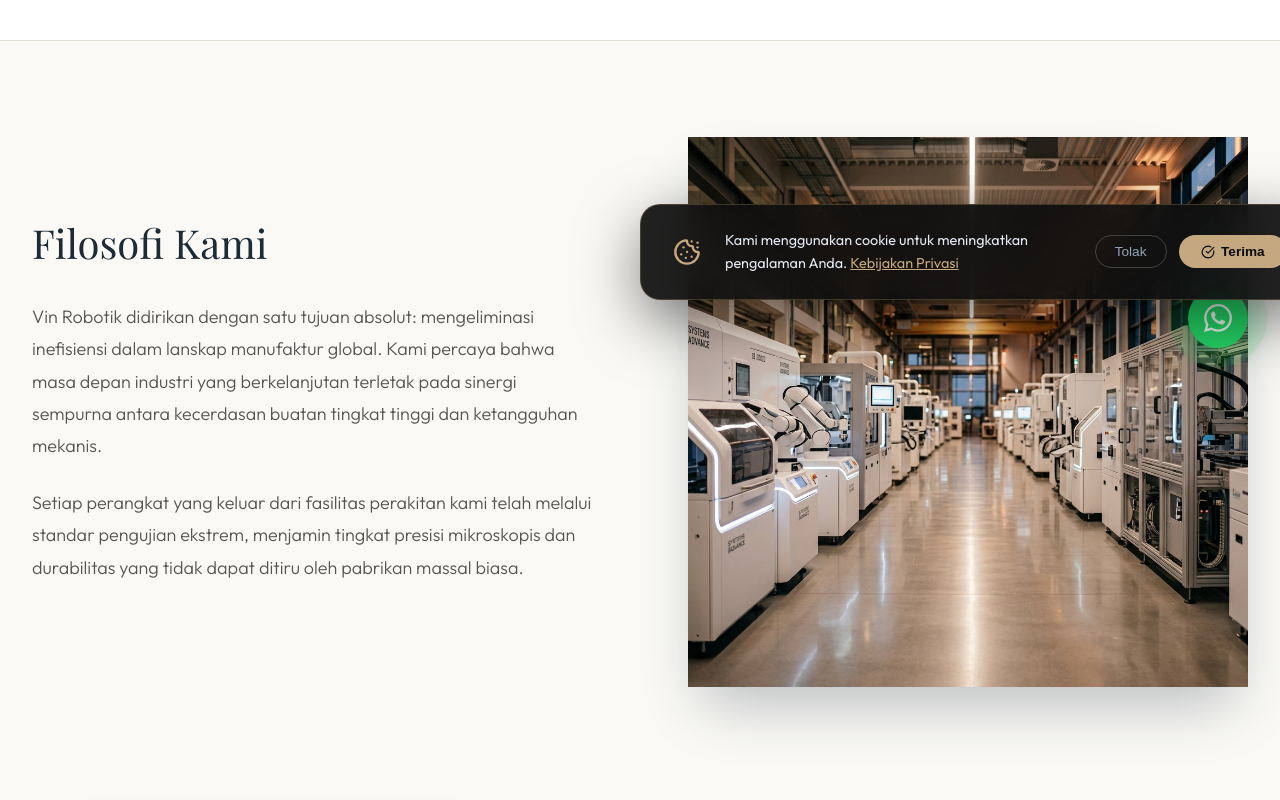
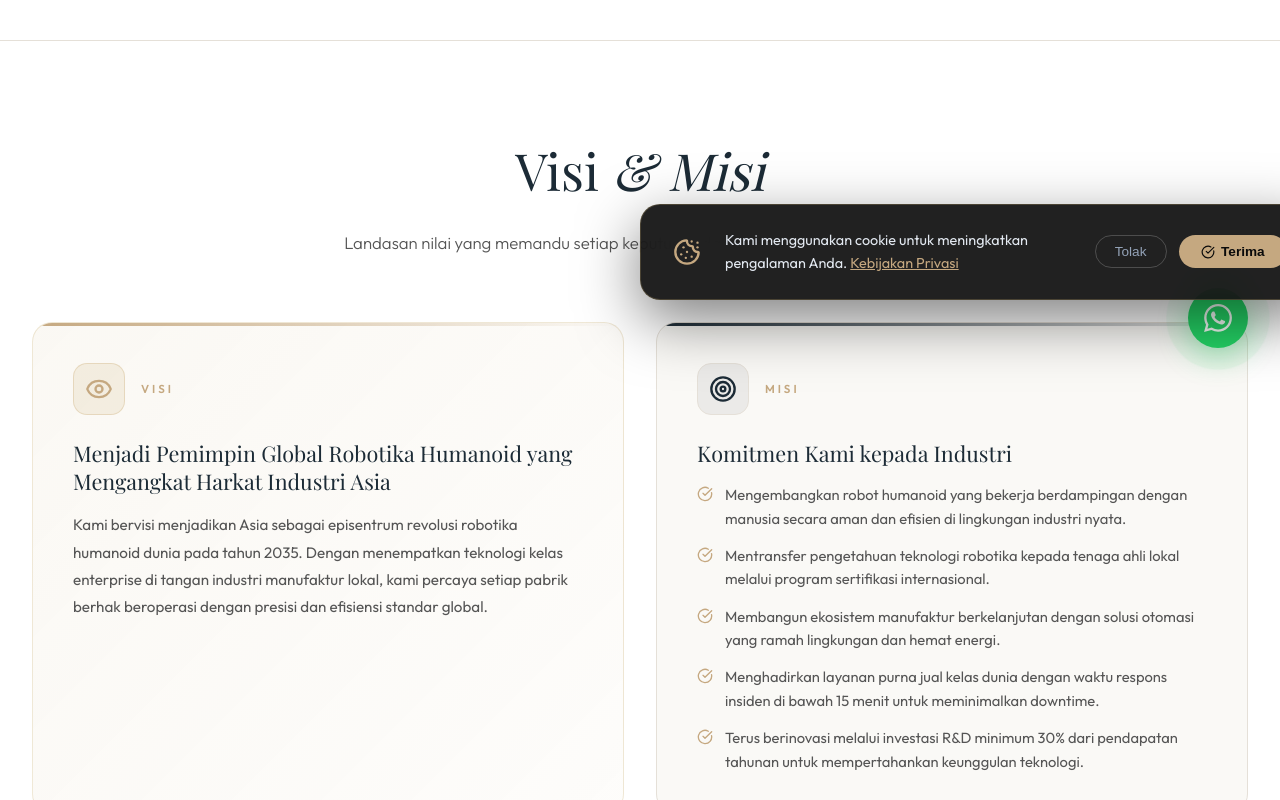
Before and after one commit to eellyaaviolyn-web/web-perusahaan-robotika, a React (Vite) app: page /about in a window 1280 px wide. Shown: the part 420-1220 px from the top of the page. Built offline with nearby package versions, Linux system fonts and the light colour scheme; a web font is replaced by a local one.

Commit message:
feat: add Visi & Misi section to About page with bilingual support

```diff
--- a/src/locales/en.js
+++ b/src/locales/en.js
@@ -122,6 +122,23 @@ en.about = {
   cta: {
     title: "Join the Future",
     btn: "View Our System Collection"
+  },
+  visiMisi: {
+    sectionTitle1: "Vision",
+    sectionTitle2: "& Mission",
+    sectionSubtitle: "The foundational values guiding every decision and innovation we create.",
+    visiLabel: "VISION",
+    visiTitle: "To Become the Global Leader in Humanoid Robotics, Elevating Asia's Industrial Stature",
+    visiDesc: "We envision making Asia the global epicenter of the humanoid robotics revolution by 2035. By placing enterprise-grade technology in the hands of local manufacturers, we believe every factory deserves to operate with world-class precision and efficiency.",
+    misiLabel: "MISSION",
+    misiTitle: "Our Commitment to Industry",
+    misiItems: [
+      "Develop humanoid robots that collaborate safely and efficiently alongside human workers in real industrial environments.",
+      "Transfer robotics technology knowledge to local specialists through internationally certified training programs.",
+      "Build a sustainable manufacturing ecosystem with automation solutions that are environmentally friendly and energy-efficient.",
+      "Deliver world-class after-sales service with incident response times under 15 minutes to minimize downtime.",
+      "Continuously innovate through a minimum R&D investment of 30% of annual revenue to maintain technological superiority."
+    ]
   }
 };
 
--- a/src/locales/id.js
+++ b/src/locales/id.js
@@ -122,6 +122,23 @@ id.about = {
   cta: {
     title: "Bergabunglah dengan Masa Depan",
     btn: "Lihat Koleksi Sistem Kami"
+  },
+  visiMisi: {
+    sectionTitle1: "Visi",
+    sectionTitle2: "& Misi",
+    sectionSubtitle: "Landasan nilai yang memandu setiap keputusan dan inovasi yang kami ciptakan.",
+    visiLabel: "VISI",
+    visiTitle: "Menjadi Pemimpin Global Robotika Humanoid yang Mengangkat Harkat Industri Asia",
+    visiDesc: "Kami bervisi menjadikan Asia sebagai episentrum revolusi robotika humanoid dunia pada tahun 2035. Dengan menempatkan teknologi kelas enterprise di tangan industri manufaktur lokal, kami percaya setiap pabrik berhak beroperasi dengan presisi dan efisiensi standar global.",
+    misiLabel: "MISI",
+    misiTitle: "Komitmen Kami kepada Industri",
+    misiItems: [
+      "Mengembangkan robot humanoid yang bekerja berdampingan dengan manusia secara aman dan efisien di lingkungan industri nyata.",
+      "Mentransfer pengetahuan teknologi robotika kepada tenaga ahli lokal melalui program sertifikasi internasional.",
+      "Membangun ekosistem manufaktur berkelanjutan dengan solusi otomasi yang ramah lingkungan dan hemat energi.",
+      "Menghadirkan layanan purna jual kelas dunia dengan waktu respons insiden di bawah 15 menit untuk meminimalkan downtime.",
+      "Terus berinovasi melalui investasi R&D minimum 30% dari pendapatan tahunan untuk mempertahankan keunggulan teknologi."
+    ]
   }
 };
 
--- a/src/pages/About.css
+++ b/src/pages/About.css
@@ -263,3 +263,154 @@
 
   .impact-grid { grid-template-columns: 1fr; gap: 2rem; }
 }
+
+/* ===== VISI & MISI SECTION ===== */
+.visi-misi-section {
+  padding: 6rem 0;
+  background: var(--bg-color-alt);
+  border-bottom: 1px solid var(--border-color);
+}
+
+.visi-misi-header {
+  margin-bottom: 4rem;
+}
+
+.visi-misi-grid {
+  display: grid;
+  grid-template-columns: 1fr 1fr;
+  gap: 2rem;
+}
+
+.visi-card,
+.misi-card {
+  border-radius: 20px;
+  padding: 2.5rem;
+  position: relative;
+  overflow: hidden;
+  transition: transform 0.3s ease, box-shadow 0.3s ease;
+}
+
+.visi-card:hover,
+.misi-card:hover {
+  transform: translateY(-4px);
+  box-shadow: 0 20px 50px rgba(0, 0, 0, 0.12);
+}
+
+/* Visi card - gold accent */
+.visi-card {
+  background: linear-gradient(135deg, rgba(200, 170, 110, 0.08) 0%, rgba(200, 170, 110, 0.03) 100%);
+  border: 1px solid rgba(200, 170, 110, 0.25);
+}
+
+.visi-card::before {
+  content: '';
+  position: absolute;
+  top: 0;
+  left: 0;
+  right: 0;
+  height: 3px;
+  background: linear-gradient(90deg, var(--primary), transparent);
+}
+
+/* Misi card - subtle contrast */
+.misi-card {
+  background: var(--bg-color);
+  border: 1px solid var(--border-color);
+}
+
+.misi-card::before {
+  content: '';
+  position: absolute;
+  top: 0;
+  left: 0;
+  right: 0;
+  height: 3px;
+  background: linear-gradient(90deg, var(--secondary), transparent);
+}
+
+.vm-card-header {
+  display: flex;
+  align-items: center;
+  gap: 1rem;
+  margin-bottom: 1.5rem;
+}
+
+.vm-icon-wrap {
+  width: 52px;
+  height: 52px;
+  border-radius: 14px;
+  display: flex;
+  align-items: center;
+  justify-content: center;
+  flex-shrink: 0;
+}
+
+.vm-icon-visi {
+  background: rgba(200, 170, 110, 0.15);
+  color: var(--primary);
+  border: 1px solid rgba(200, 170, 110, 0.3);
+}
+
+.vm-icon-misi {
+  background: rgba(var(--secondary-rgb, 15, 15, 15), 0.06);
+  color: var(--secondary);
+  border: 1px solid var(--border-color);
+}
+
+.vm-label {
+  font-size: 0.72rem;
+  font-weight: 700;
+  letter-spacing: 3px;
+  color: var(--primary);
+  text-transform: uppercase;
+}
+
+.vm-title {
+  font-size: 1.35rem;
+  color: var(--secondary);
+  line-height: 1.3;
+  margin-bottom: 1rem;
+}
+
+.vm-desc {
+  color: var(--text-muted);
+  line-height: 1.8;
+  font-size: 0.95rem;
+}
+
+/* Misi list */
+.vm-misi-list {
+  list-style: none;
+  padding: 0;
+  margin: 0;
+  display: flex;
+  flex-direction: column;
+  gap: 0.85rem;
+}
+
+.vm-misi-list li {
+  display: flex;
+  align-items: flex-start;
+  gap: 0.75rem;
+  font-size: 0.92rem;
+  color: var(--text-muted);
+  line-height: 1.6;
+}
+
+.vm-check-icon {
+  color: var(--primary);
+  flex-shrink: 0;
+  margin-top: 3px;
+}
+
+@media (max-width: 768px) {
+  .visi-misi-grid {
+    grid-template-columns: 1fr;
+    gap: 1.5rem;
+  }
+
+  .visi-card,
+  .misi-card {
+    padding: 1.75rem;
+  }
+}
--- a/src/pages/About.jsx
+++ b/src/pages/About.jsx
@@ -1,5 +1,5 @@
 import { motion } from 'framer-motion';
-import { ArrowRight, Globe, Award, TrendingUp } from 'lucide-react';
+import { ArrowRight, Globe, Award, TrendingUp, Eye, Target, CheckCircle } from 'lucide-react';
 import { Link } from 'react-router-dom';
 import { useLanguage } from '../context/LanguageContext';
 import './About.css';
@@ -27,7 +27,51 @@ export default function About() {
         </div>
       </section>
 
+      {/* Visi & Misi Section */}
+      <section className="visi-misi-section">
+        <div className="container">
+          <motion.div className="text-center visi-misi-header" initial="hidden" whileInView="visible" viewport={{ once: true }} variants={fadeUp}>
+            <h2 className="font-serif section-title">{aboutData.visiMisi.sectionTitle1} <span className="italic">{aboutData.visiMisi.sectionTitle2}</span></h2>
+            <p className="section-subtitle">{aboutData.visiMisi.sectionSubtitle}</p>
+          </motion.div>
+
+          <div className="visi-misi-grid">
+            {/* Visi */}
+            <motion.div className="visi-card" initial={{ opacity: 0, x: -40 }} whileInView={{ opacity: 1, x: 0 }} viewport={{ once: true }} transition={{ duration: 0.8 }}>
+              <div className="vm-card-header">
+                <div className="vm-icon-wrap vm-icon-visi">
+                  <Eye size={28} />
+                </div>
+                <span className="vm-label">{aboutData.visiMisi.visiLabel}</span>
+              </div>
+              <h3 className="font-serif vm-title">{aboutData.visiMisi.visiTitle}</h3>
+              <p className="vm-desc">{aboutData.visiMisi.visiDesc}</p>
+            </motion.div>
+
+            {/* Misi */}
+            <motion.div className="misi-card" initial={{ opacity: 0, x: 40 }} whileInView={{ opacity: 1, x: 0 }} viewport={{ once: true }} transition={{ duration: 0.8 }}>
+              <div className="vm-card-header">
+                <div className="vm-icon-wrap vm-icon-misi">
+                  <Target size={28} />
+                </div>
+                <span className="vm-label">{aboutData.visiMisi.misiLabel}</span>
+              </div>
+              <h3 className="font-serif vm-title">{aboutData.visiMisi.misiTitle}</h3>
+              <ul className="vm-misi-list">
+                {aboutData.visiMisi.misiItems.map((item, i) => (
+                  <motion.li key={i} initial={{ opacity: 0, x: 20 }} whileInView={{ opacity: 1, x: 0 }} viewport={{ once: true }} transition={{ delay: i * 0.1 + 0.3 }}>
+                    <CheckCircle size={16} className="vm-check-icon" />
+                    <span>{item}</span>
+                  </motion.li>
+                ))}
+              </ul>
+            </motion.div>
+          </div>
+        </div>
+      </section>
+
       {/* Philosophy & Research (Zig-Zag) */}
+
       <section className="about-content">
         <div className="container">
           <div className="about-grid">
```
